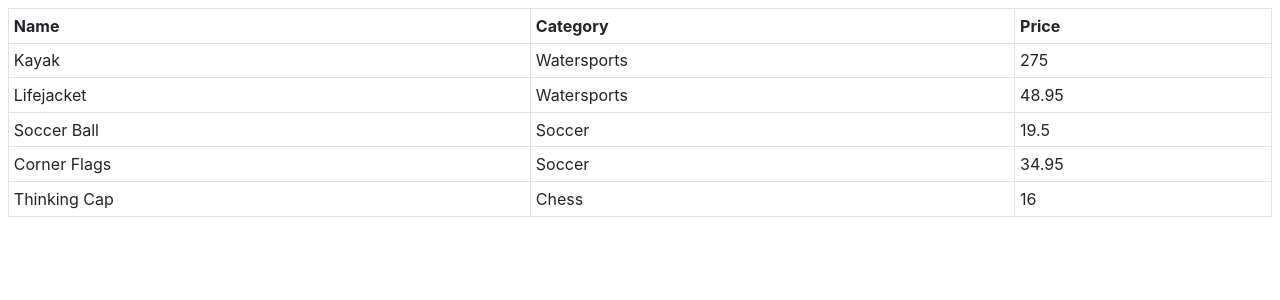
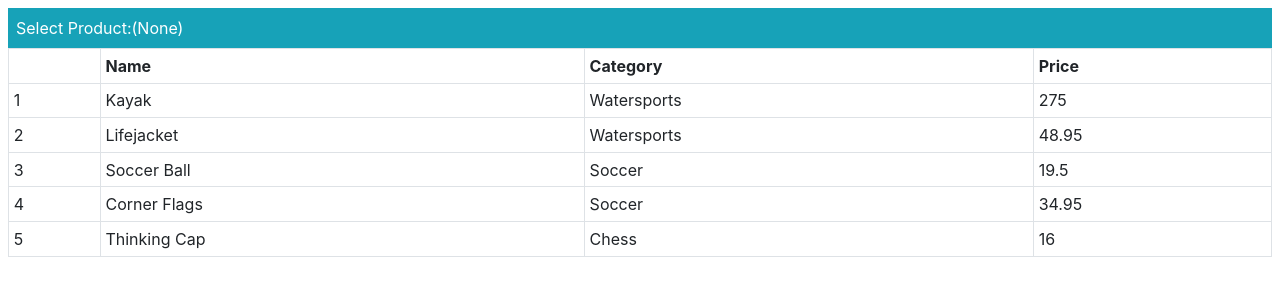
Before and after one commit to Singularity-one/AngularGit, an Angular app in the folder example/: page / in a window 1280 px wide. Shown: the top 300 px of the page. Built offline with nearby package versions, Linux system fonts and the light colour scheme.

Commit message:
14.1.2.1

```diff
--- a/example/src/app/template.html
+++ b/example/src/app/template.html
@@ -1,11 +1,16 @@
 <div class="m-2">
+    <div class="bg-info text-white p-2">
+        Select Product:{{selectedProduct || '(None)'}}
+    </div>
     <table class="table table-sm table-bordered">
         <tr>
+            <th></th>
             <th>Name</th>
             <th>Category</th>
             <th>Price</th>
         </tr>
         <tr *ngFor="let item of getProducts(); let i=index">
+            <td (mouseover)="selectedProduct=item.name">{{i+1}}</td>
             <td>{{item.name}}</td>
             <td>{{item.category}}</td>
             <td>{{item.price}}</td>
```
